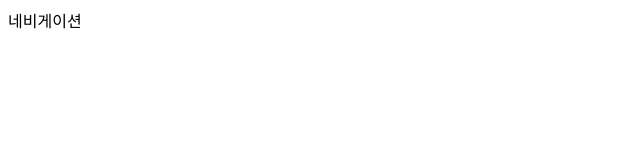
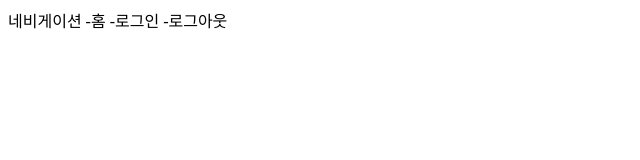
Before and after one commit to kimsihyon/Minihomepage, a plain HTML site: page navigation.html in a window 1280 px wide. Shown: the whole page, without its empty margins (0-640 px from the left). Drawn offline with Linux system fonts and the light colour scheme.

Commit message:
내비게이션에 로그인 로그아웃 추가

```diff
--- a/navigation.html
+++ b/navigation.html
@@ -7,5 +7,8 @@
 </head>
 <body>
     네비게이션
+    -홈
+    -로그인
+    -로그아웃
 </body>
 </html>
```
